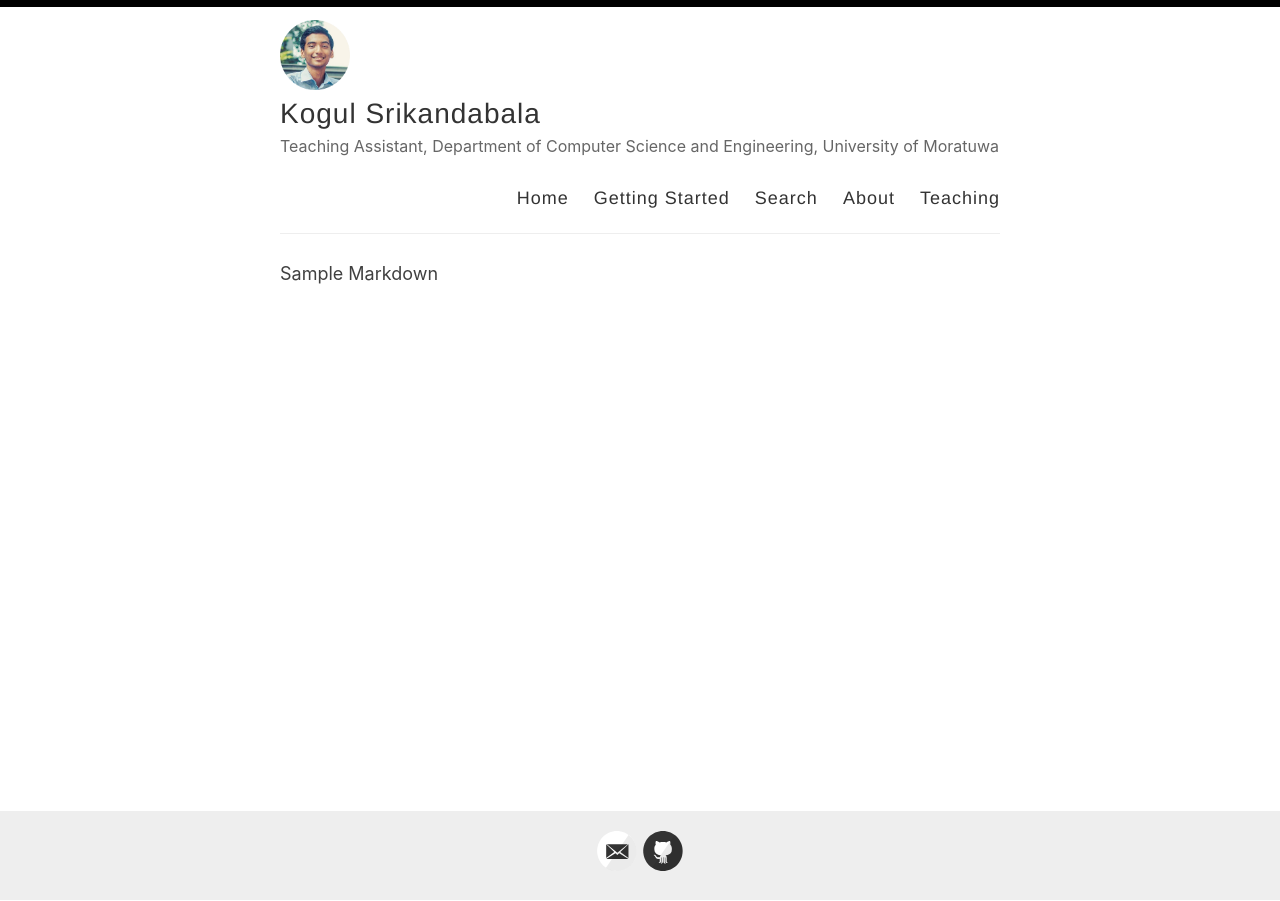
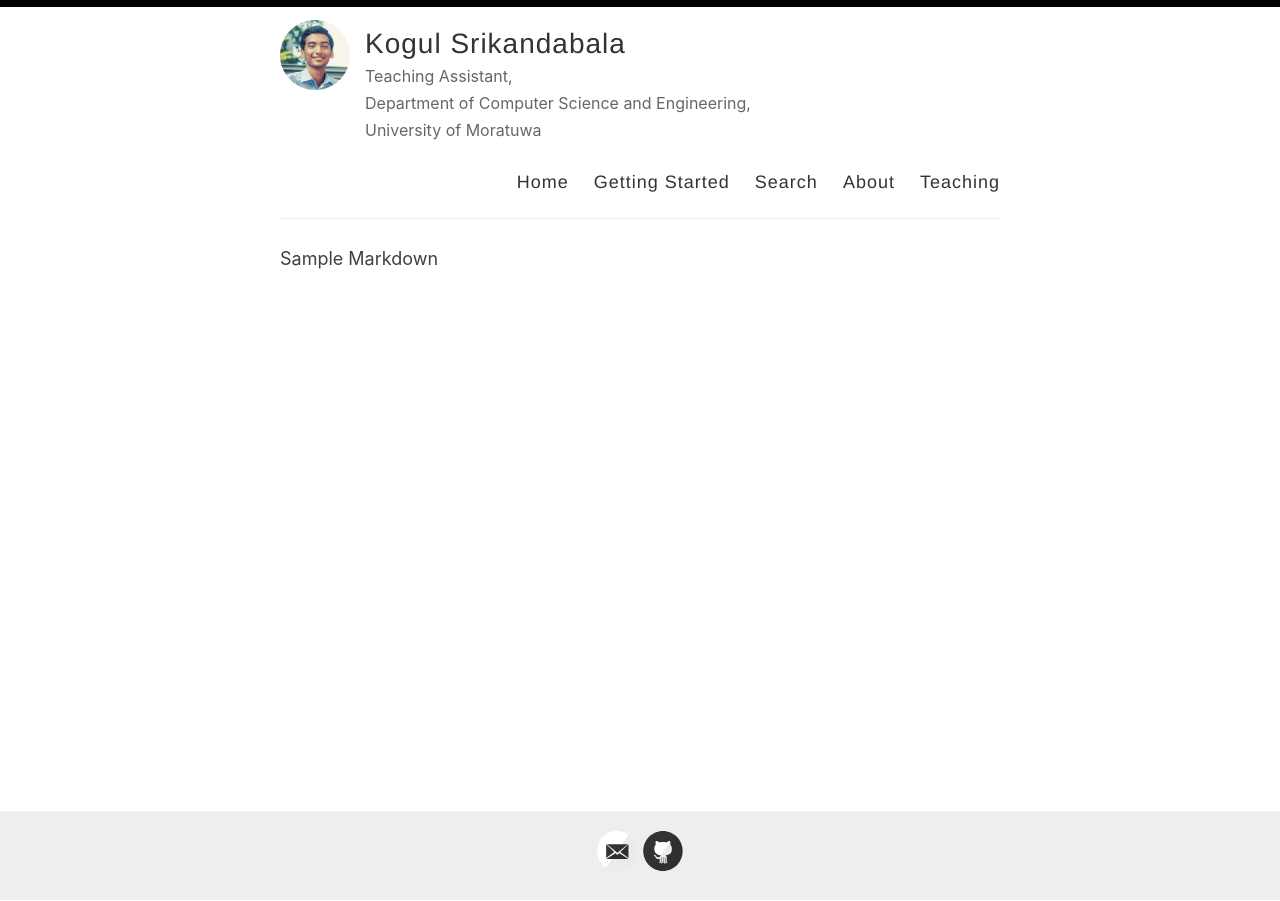
Before and after one commit to Skogul1997/Skogul1997.github.io, a Jekyll site: the page built from index.html, in a window 1280 px wide. Built offline with Jekyll 4.4.1, drawn with Linux system fonts in a browser that asks for light colours; the list of posts is cut into pages by our own code.

```diff
--- a/_config.yml
+++ b/_config.yml
@@ -9,9 +9,7 @@ name: Kogul Srikandabala
 author: Kogul Srikandabala
 
 # Short bio or description (displayed in the header)
-description: Teaching Assistant,
-  Department of Computer Science and Engineering,
-  University of Moratuwa
+description: Teaching Assistant,<br>Department of Computer Science and Engineering,<br>University of Moratuwa
 
 # URL of your avatar or profile pic (you could use your GitHub profile pic)
 avatar: /images/ProfilePic.png
```
